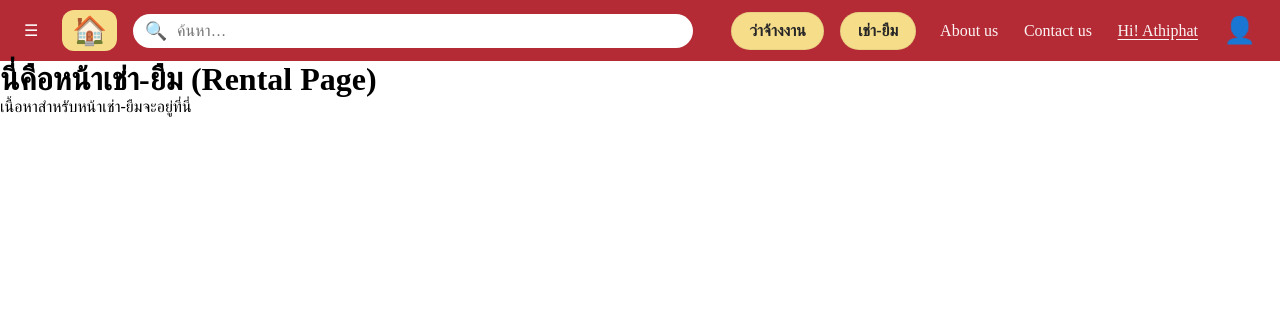
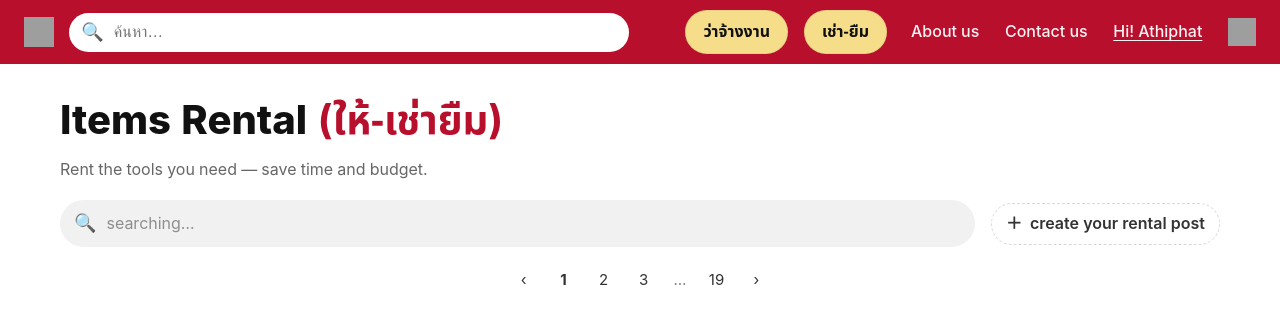
Before and after one commit to athiphat67/LorbMore, a Django app: page /rental in a window 1280 px wide. Shown: the top 328 px of the page. Run offline with Django 5.2, Linux system fonts and the light colour scheme; grey boxes are pictures that could not be loaded.

Commit message:
update home/rental/hiring css pages

```diff
--- a/pages/static/pages/css/main.css
+++ b/pages/static/pages/css/main.css
@@ -1,3 +1,31 @@
 * {
     margin: 0;
   }
+
+:root {
+  --font-sans: "Noto Sans Thai", "Inter", system-ui, -apple-system,
+                "Segoe UI", Roboto, "Helvetica Neue", Arial, sans-serif;
+}
+
+html, body {
+  font-family: var(--font-sans);
+  font-size: 16px;
+  line-height: 1.5;
+  color: #222;
+  background-color: #fff;
+  -webkit-font-smoothing: antialiased;
+}
+
+@media (max-width: 768px) {
+  body {
+    font-size: 14px;
+    padding: 10px;
+  }
+  img {
+    max-width: 100%;
+    height: auto;
+  }
+  .container, .page-hero, .market-toolbar {
+    padding: 0 10px;
+  }
+}
--- /dev/null
+++ b/pages/static/pages/css/market_space.css
@@ -0,0 +1,114 @@
+:root{
+    --red:#b80f2d;          /* โทนเดียวกับ navbar */
+    --yellow:#f6dd8a;
+    --ink:#111;
+    --muted:#6b6b6b;
+    --card:#fff;
+    --border:#eee;
+    --radius:16px;
+    --shadow:0 8px 22px rgba(0,0,0,.06);
+  }
+
+/* header เล็กๆ ของหน้า */
+.page-hero{
+  max-width:1200px; margin:28px auto 18px; padding:0 20px;
+}
+.page-hero h1{
+  font-weight:800; font-size:clamp(24px,3.6vw,40px); color:var(--ink);
+  margin:0 0 6px;
+}
+.page-hero .th{ font-weight:700; color:var(--red); }
+.page-hero .sub{ color:#333; opacity:.75; margin:0; }
+
+/* ===== Toolbar (ใช้ได้ทั้ง Hiring และ Rental) ===== */
+.market-toolbar{
+  max-width:1200px; margin:18px auto 8px; padding:0 20px;
+  display:flex; align-items:center; justify-content:space-between; gap:16px;
+  flex-wrap:wrap;
+}
+
+.market-toolbar .mt-left{ display:flex; align-items:center; gap:10px; flex:1 1 520px; }
+.market-toolbar .mt-right{ display:flex; align-items:center; gap:16px; }
+
+/* Search pill */
+.market-toolbar .searchbar{
+  display:flex; align-items:center; gap:8px;
+  background:#f1f1f1; border-radius:999px; padding:10px 14px;
+  flex:1; min-width:280px;
+}
+.market-toolbar .searchbar input{
+  border:0; outline:0; background:transparent;
+  width:100%; font:inherit; color:#222;
+}
+.market-toolbar .searchbar input::placeholder{ color:#8e8e8e; }
+
+/* Icon buttons (sorting / filter / add_post as link elsewhere)
+.market-toolbar .icon-btn{
+  display:inline-flex; align-items:center; justify-content:center;
+  width:38px; height:38px; border-radius:10px;
+  background:#f6f6f6; border:1px solid #e7e7e7;
+  transition:transform .15s ease, filter .15s ease, background .15s ease;
+}
+*/
+
+/* Quick links (right side) */
+.market-toolbar .quick{
+  display:inline-flex; align-items:center; gap:8px;
+  text-decoration: none;
+  padding:8px 14px; border-radius:999px; border:1px dashed #d9d9d9;
+  background:#fff; color:#333; font-weight:600;
+  transition:transform .15s ease, border-color .15s ease, filter .15s ease;
+}
+.market-toolbar .inline-ico{ width:18px; height:18px; display:block; }
+
+/* ===== Pagination (เรียบง่าย ไม่มีกรอบ) ===== */
+.pager {
+  max-width: 1200px;
+  margin: 18px auto 32px;
+  padding: 0 20px;
+  display: flex;
+  align-items: center;
+  justify-content: center;
+  gap: 8px;
+  color: #333;
+  font-size: 15px;
+}
+
+.pager .page,
+.pager .prev,
+.pager .next {
+  display: inline-flex;
+  align-items: center;
+  justify-content: center;
+  min-width: 32px;
+  height: 32px;
+  text-decoration: none;
+  color: #333;
+  background: transparent;
+  border: none;
+  cursor: pointer;
+}
+
+.pager .page.is-active {
+  font-weight: 700;
+}
+
+.pager .ellipsis {
+  padding: 0 6px;
+  color: #777;
+}
+
+
+@media (max-width: 768px) {
+  body {
+    font-size: 14px;
+    padding: 10px;
+  }
+  img {
+    max-width: 100%;
+    height: auto;
+  }
+  .container, .page-hero, .market-toolbar {
+    padding: 0 10px;
+  }
+}
--- a/pages/static/pages/css/navbar.css
+++ b/pages/static/pages/css/navbar.css
@@ -1,13 +1,11 @@
-/* ---- Theme ---- */
 :root {
-  --red: #b52b35;
-  --yellow: #f6dd8a;
+  --red: #c3002f;
+  --yellow:#f6dd8a;
   --text: #ffffff;
   --ink: #272727;
   --radius-pill: 999px;
 }
 
-/* ---- Reset ---- */
 * { box-sizing: border-box; }
 .navbar ul { list-style: none; margin: 0; padding: 0; }
 .navbar a { text-decoration: none; }
@@ -34,13 +32,23 @@
 }
 
 .home-btn {
-  font-size: 28px;
   display: inline-flex;
   align-items: center;
   justify-content: center;
-  background: var(--yellow);
-  border-radius: 12px;
-  padding: 4px 10px;
+  background: transparent;    /* ไม่มีพื้นหลังเหลือง */
+  border: none;
+  padding: 0;                 /* ไม่มีขอบใน */
+  border-radius: 0;
+  cursor: pointer;
+  line-height: 0;             /* ลบช่องว่างแนวตั้งของ <a> */
+}
+
+/* รูปไอคอน */
+.home-btn img {
+  width: 30px;                /* ขนาดไอคอน */
+  height: 30px;
+  display: block;
+  transition: transform 0.2s ease, filter 0.2s ease;
 }
 
 /* Search bar */
@@ -110,29 +118,34 @@
   text-decoration: underline;
   text-underline-offset: 3px;
 }
-.avatar {
-  font-size: 26px;
+.avatar{
+  display: inline-flex;
+  align-items: center;
+  justify-content: center;
+  line-height: 0;
+  padding: 0;
+  background: transparent;
+  border: 0;
 }
 
-/* ---- Responsive ---- */
+.avatar img{
+  width: 28px;
+  height: 28px;
+  display: block;
+  transition: transform .2s ease, filter .2s ease;
+}
+
+
 @media (max-width: 768px) {
-  .navbar {
-    flex-wrap: wrap;
+  body {
+    font-size: 14px;
+    padding: 10px;
   }
-  .nav-right {
-    width: 100%;
-    justify-content: space-between;
-    flex-wrap: wrap;
-    gap: 10px;
-    margin-top: 10px;
+  img {
+    max-width: 100%;
+    height: auto;
   }
-  .nav-actions, .nav-links {
-    justify-content: space-between;
-    gap: 10px;
-    flex-wrap: wrap;
-  }
-  .nav-actions .pill {
-    flex: 1 1 160px;
-    text-align: center;
+  .container, .page-hero, .market-toolbar {
+    padding: 0 10px;
   }
 }
--- a/pages/templates/base.html
+++ b/pages/templates/base.html
@@ -7,7 +7,6 @@
     <title>RorbMore</title>
 
     <link rel="stylesheet" href="{% static 'pages/css/navbar.css' %}">
-
     <link rel="stylesheet" href="{% static 'pages/css/main.css' %}">
 </head>
 <body>
--- a/pages/templates/pages/navbar.html
+++ b/pages/templates/pages/navbar.html
@@ -1,12 +1,12 @@
 {% load static %}
 
-<link rel="stylesheet" href="{% static 'css/navbar.css' %}">
+<link rel="stylesheet" href="{% static 'pages/css/navbar.css' %}">
 
 <nav class="navbar" role="navigation" aria-label="Main">
-  <label for="nav-check" class="nav-toggle" aria-label="Toggle menu">☰</label>
-
   <div class="nav-left">
-    <a href="{% url 'home' %}" class="home-btn" aria-label="Home">🏠</a>
+    <a href="{% url 'home' %}" class="home-btn" aria-label="Home">
+      <img src="{% static 'pages/image/home_button.svg' %}" alt="Home">
+    </a>
 
     <form class="search" action="#" method="get" role="search">
       <span class="search-ico" aria-hidden="true">🔍</span>
@@ -30,7 +30,9 @@
       <li><a href="{% url 'about' %}">About us</a></li>
       <li><a href="#">Contact us</a></li>
       <li class="greet"><a href="#">Hi! Athiphat</a></li>
-      <li class="avatar" aria-hidden="true">👤</li>
+      <li class="avatar" aria-hidden="true">
+        <img src="{% static 'pages/image/avatar.svg' %}" alt="">
+      </li>
     </ul>
   </div>
 </nav>
--- a/pages/templates/pages/rental.html
+++ b/pages/templates/pages/rental.html
@@ -2,6 +2,44 @@
 {% load static %}
 
 {% block content %}
-    <h1>นี่คือหน้าเช่า-ยืม (Rental Page)</h1>
-    <p>เนื้อหาสำหรับหน้าเช่า-ยืมจะอยู่ที่นี่</p>
-    {% endblock %}
+<link rel="stylesheet" href="{% static 'pages/css/market_space.css' %}">
+
+<section class="page-hero">
+  <h1>Items Rental <span class="th">(ให้-เช่ายืม)</span></h1>
+  <p class="sub">Rent the tools you need — save time and budget.</p>
+</section>
+
+<!-- Toolbar: Rental -->
+<section class="market-toolbar" data-page="rental" aria-label="Rental tools">
+    <div class="mt-left">
+        <form class="searchbar" role="search" action="#" method="get">
+        <span class="search-ico" aria-hidden="true">🔍</span>
+        <input type="search" name="q" placeholder="searching…" aria-label="Search rentals">
+        </form>
+        <!--
+        <a class="icon-btn" href="#" aria-label="Sort results">
+        <img src="{% static 'pages/image/sorting_btn.svg' %}" alt="">
+        </a>
+        <a class="icon-btn" href="#" aria-label="Open filters">
+        <img src="{% static 'pages/image/filter.svg' %}" alt="">
+        </a>
+        -->
+    </div>
+
+    <div class="mt-right">
+        <a class="quick" href="#"><span aria-hidden="true">＋</span> create your rental post</a>
+        </a>
+    </div>
+</section>
+
+<!-- (ตัวอย่าง) Pagination -->
+<nav class="pager" aria-label="Pagination">
+    <a class="prev" href="#" aria-label="Previous page">‹</a>
+    <a class="page is-active" href="#">1</a>
+    <a class="page" href="#">2</a>
+    <a class="page" href="#">3</a>
+    <span class="ellipsis" aria-hidden="true">…</span>
+    <a class="page" href="#">19</a>
+    <a class="next" href="#" aria-label="Next page">›</a>
+</nav>
+{% endblock %}
```
Also changed, not shown: pages/static/pages/css/about.css (+9 -20 lines), pages/static/pages/css/home.css (added, +74 -0 lines), pages/templates/pages/hiring.html (+40 -3 lines), pages/templates/pages/home.html (+13 -3 lines), pages/static/pages/image/add_post.svg (added), pages/static/pages/image/avatar.svg (added), pages/static/pages/image/filter.svg (added), pages/static/pages/image/home_button.svg (added), pages/static/pages/image/sorting_btn.svg (added).
